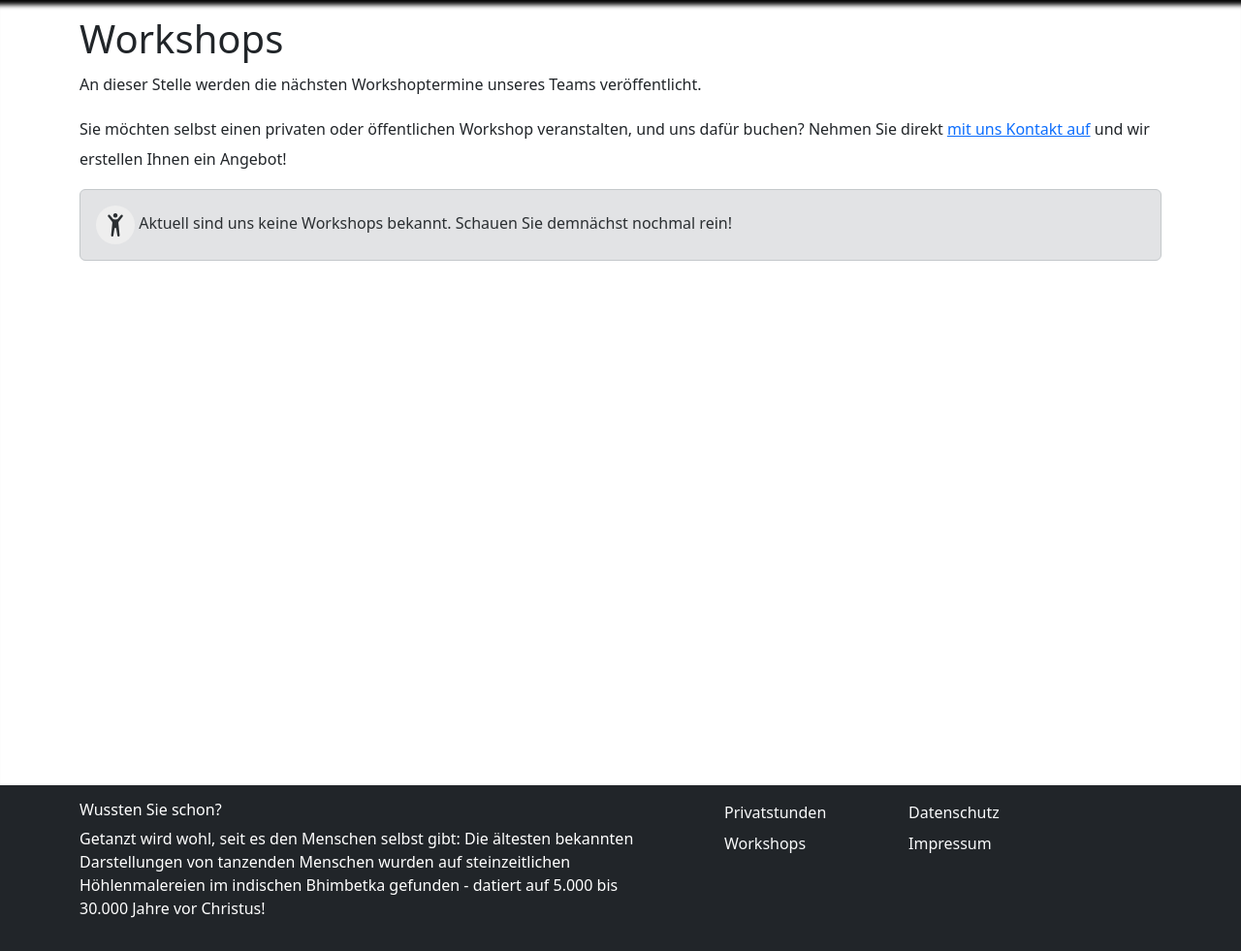
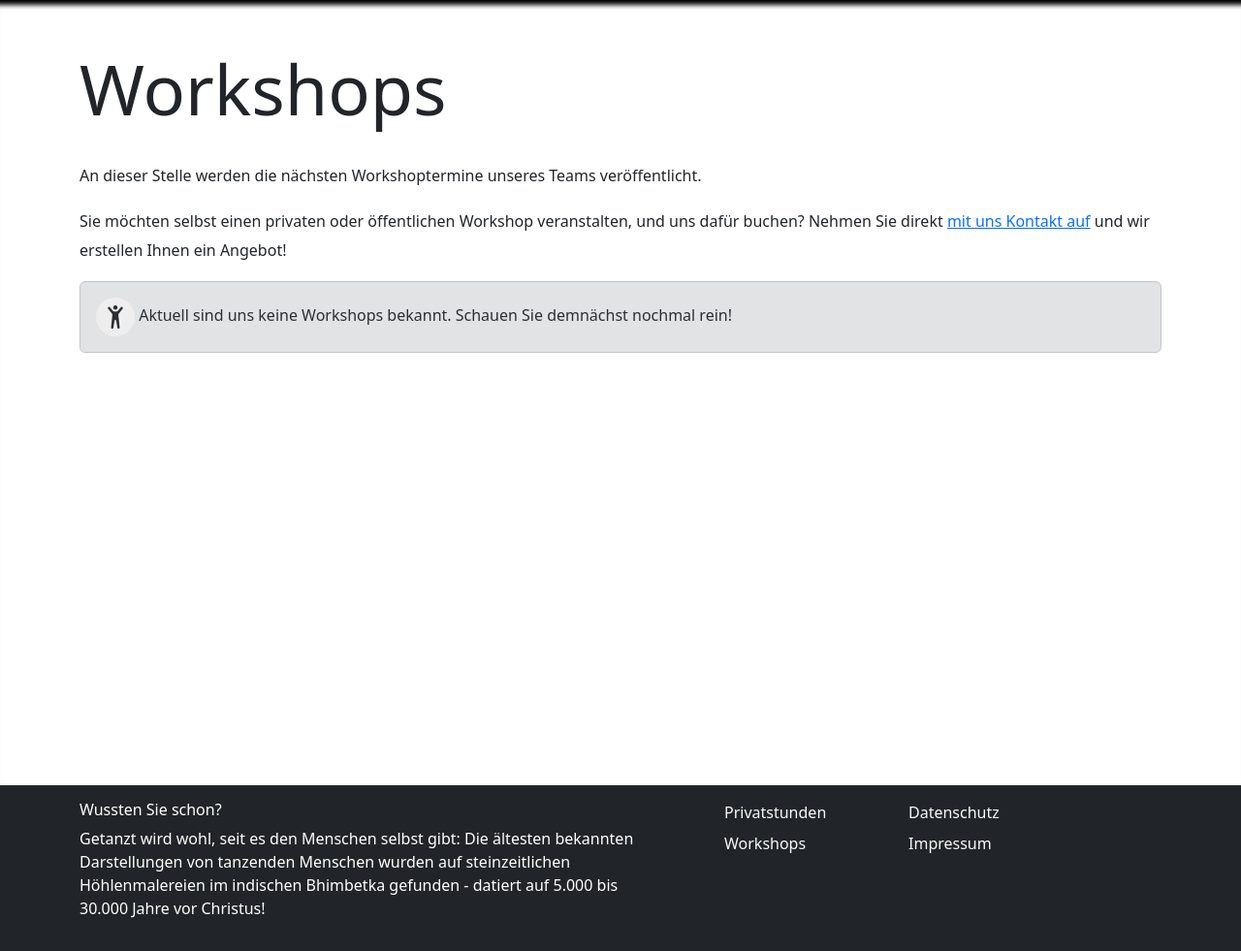
Before and after one commit to cr7pt0gr4ph7/tanzgefuehl.dance, a Jekyll site: the page built from workshops.html, in a window 1280 px wide. Shown: the part 900-1881 px from the top of the page at 97% size. Built offline with Jekyll 4.4.1, drawn with Linux system fonts in a browser that asks for light colours.

Commit message:
Make the page title <h1> larger

```diff
--- a/_sass/content.scss
+++ b/_sass/content.scss
@@ -30,4 +30,19 @@ main {
             color: inherit;
         }
     }
+
+    .h1,
+    h1 {
+        margin-top: 2rem;
+        margin-bottom: 2rem;
+        font-size: calc(2.5rem + 1.5vw);
+    }
+
+    @media (min-width: 1200px) {
+
+        .h1,
+        h1 {
+            font-size: 4.5rem
+        }
+    }
 }
```
